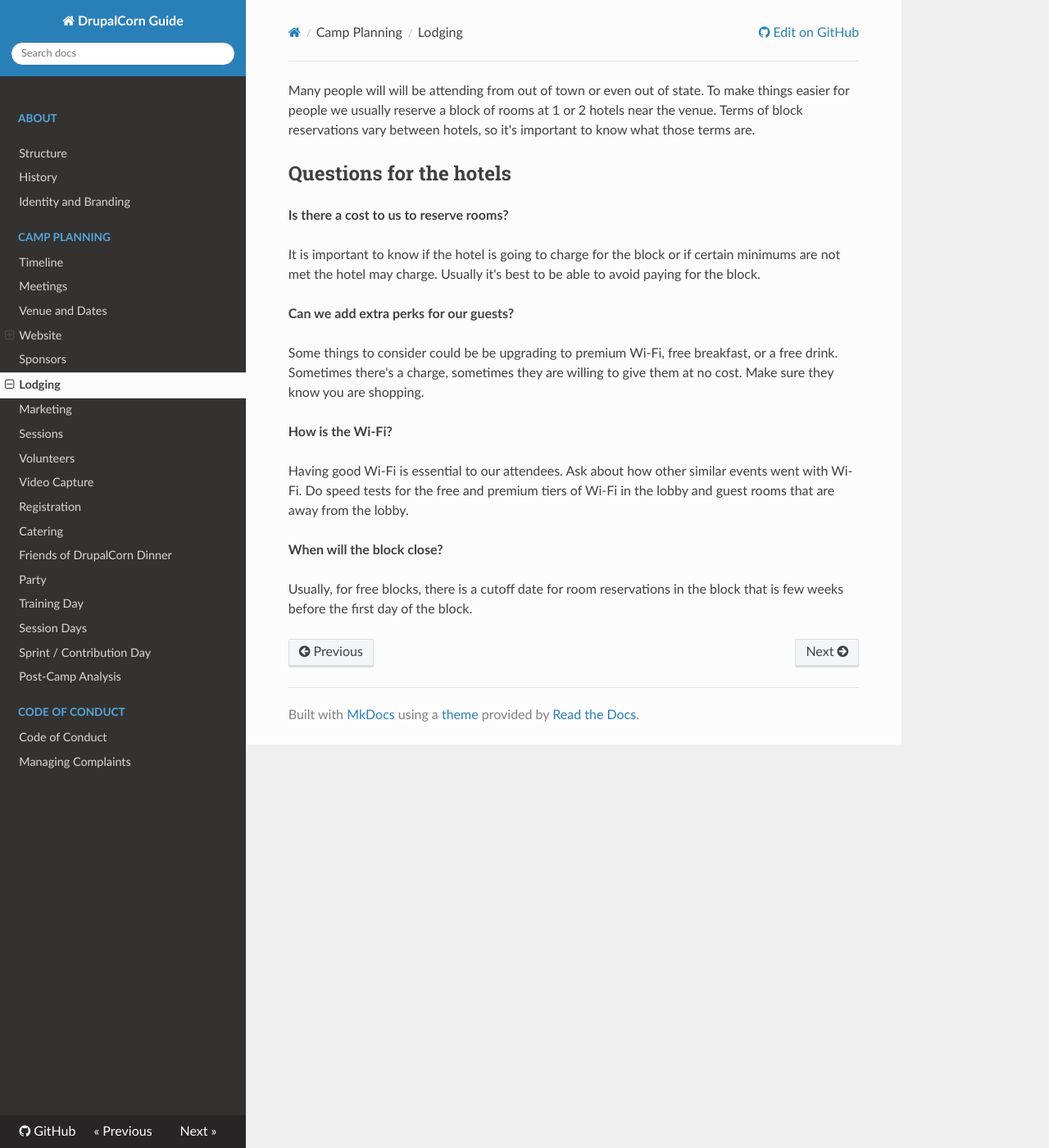
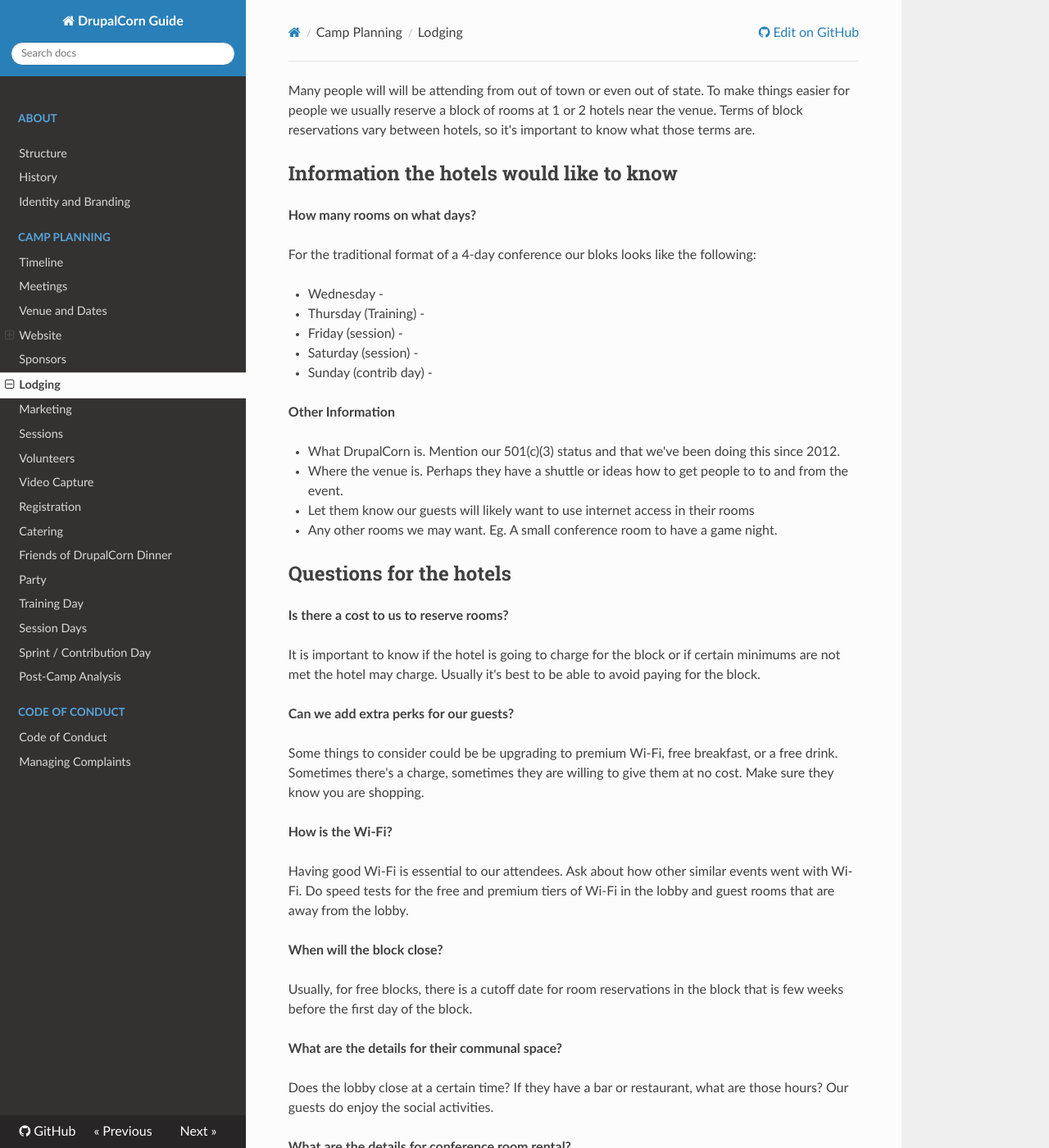
Before and after one commit to drupalcorn/guide, an MkDocs documentation site: the page built from docs/camp-planning/lodging.md, in a window 1280 px wide and 1400 px high. Shown: the whole window at 82% size. Built offline with MkDocs 1.6.1, drawn with Linux system fonts in a browser that asks for light colours; nearby versions of some CDN libraries; some of the changed text lies outside the part shown.

Commit message:
Some work on lodging.md

```diff
--- a/docs/camp-planning/lodging.md
+++ b/docs/camp-planning/lodging.md
@@ -1,4 +1,24 @@
+
 Many people will will be attending from out of town or even out of state. To make things easier for people we usually reserve a block of rooms at 1 or 2 hotels near the venue. Terms of block reservations vary between hotels, so it's important to know what those terms are.
+
+## Information the hotels would like to know
+
+**How many rooms on what days?**
+
+For the traditional format of a 4-day conference our bloks looks like the following:
+
+* Wednesday -
+* Thursday (Training) -
+* Friday (session) -
+* Saturday (session) -
+* Sunday (contrib day) -
+
+**Other Information**
+
+* What DrupalCorn is. Mention our 501(c)(3) status and that we've been doing this since 2012.
+* Where the venue is. Perhaps they have a shuttle or ideas how to get people to to and from the event.
+* Let them know our guests will likely want to use internet access in their rooms
+* Any other rooms we may want. Eg. A small conference room to have a game night.
 
 ## Questions for the hotels
 
@@ -17,3 +37,11 @@
 **When will the block close?**
 
 Usually, for free blocks, there is a cutoff date for room reservations in the block that is few weeks before the first day of the block.
+
+**What are the details for their communal space?**
+
+Does the lobby close at a certain time? If they have a bar or restaurant, what are those hours? Our guests do enjoy the social activities.
+
+**What are the details for conference room rental?**
+
+If we're interested in reserving a conference room for an evening activity, we'll need to know details. Hours, cost, outside food, etc.
```
